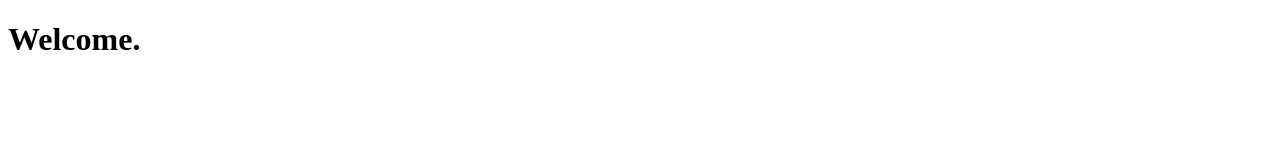
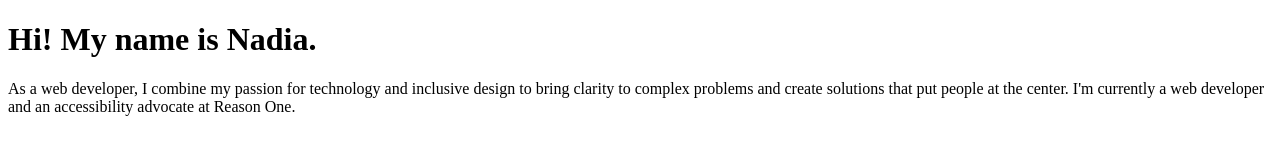
Before and after one commit to nadiarasul/static-portfolio, a plain HTML site: page index.html in a window 1280 px wide. Drawn offline with Linux system fonts and the light colour scheme.

Commit message:
adding mission statement

```diff
--- a/index.html
+++ b/index.html
@@ -8,6 +8,9 @@
   <title>Nadia Rasul</title>
 </head>
 <body>
-  <h1>Welcome.</h1>
+  <header>
+    <h1>Hi! My name is Nadia.</h1>
+    <p>As a web developer, I combine my passion for technology and inclusive design to bring clarity to complex problems and create solutions that put people at the center. I'm currently a web developer and an accessibility advocate at Reason One.</p>
+  </header>
 </body>
 </html>
```
